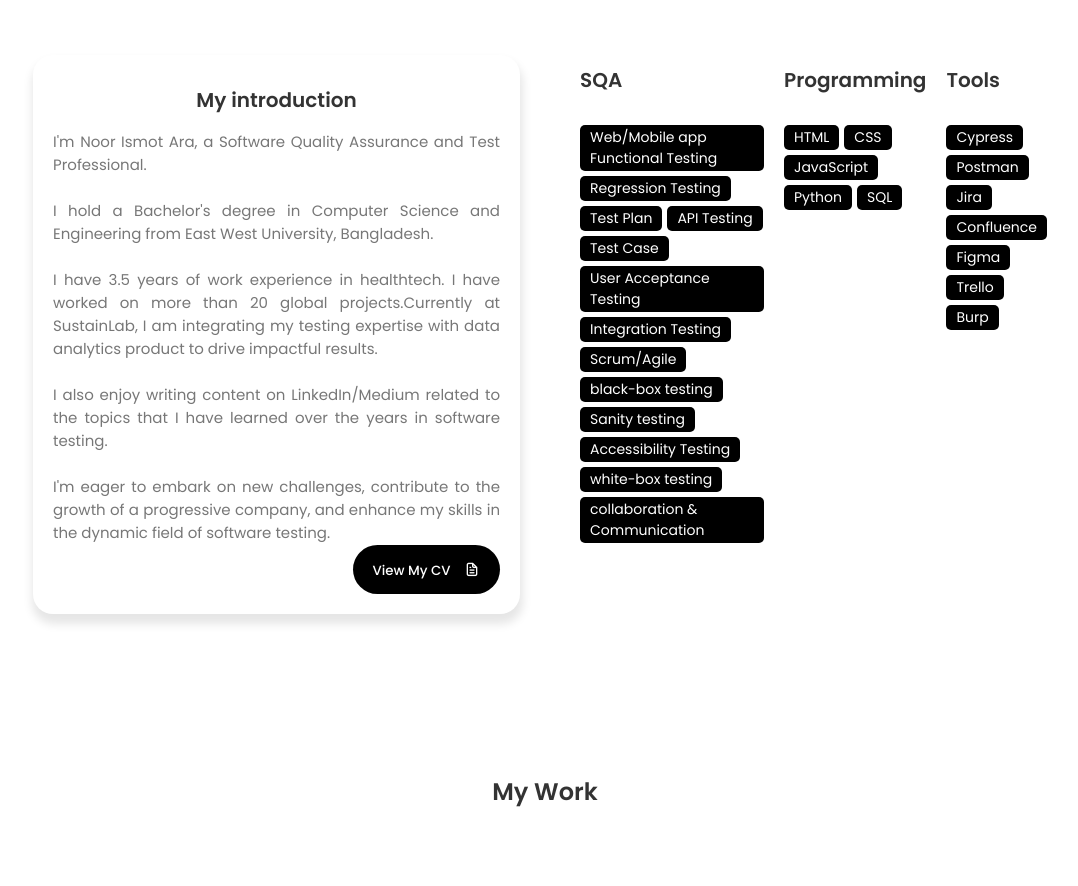
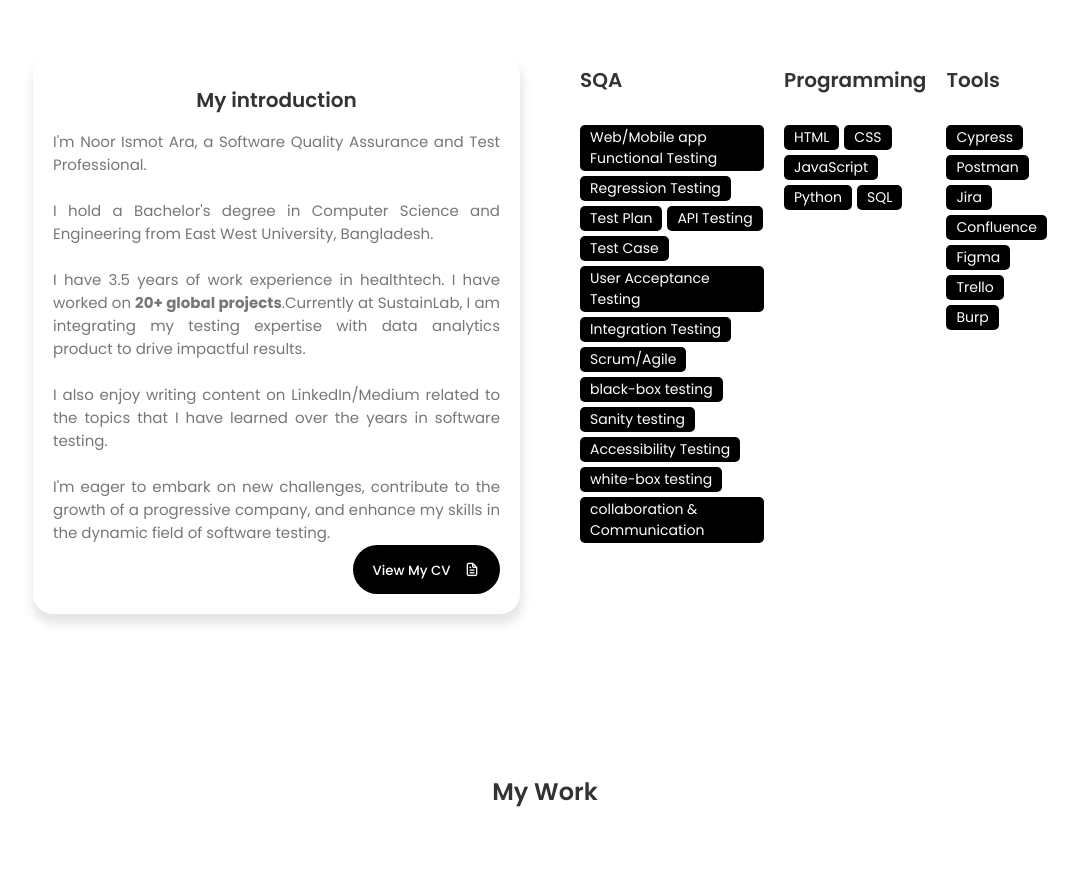
Before and after one commit to Noor-Ismot/Software-Test-Automation-Engineer-Portfolio, a plain HTML site: page index.html in a window 1280 px wide. Shown: the part 940-1826 px from the top of the page, without its empty margins (95-1173 px from the left). Drawn offline with nearby package versions, Linux system fonts and the light colour scheme.

Commit message:
Update index.html

```diff
--- a/index.html
+++ b/index.html
@@ -146,7 +146,8 @@
                                 University, Bangladesh.
 
                                 <br><br>I have 3.5 years of
-                                work experience in healthtech. I have worked on more than 20 global projects.Currently
+                                work experience in healthtech. I have worked on <strong>20+ global
+                                    projects</strong>.Currently
                                 at SustainLab, I am integrating my testing expertise with data
                                 analytics product to drive impactful results.
 
```
